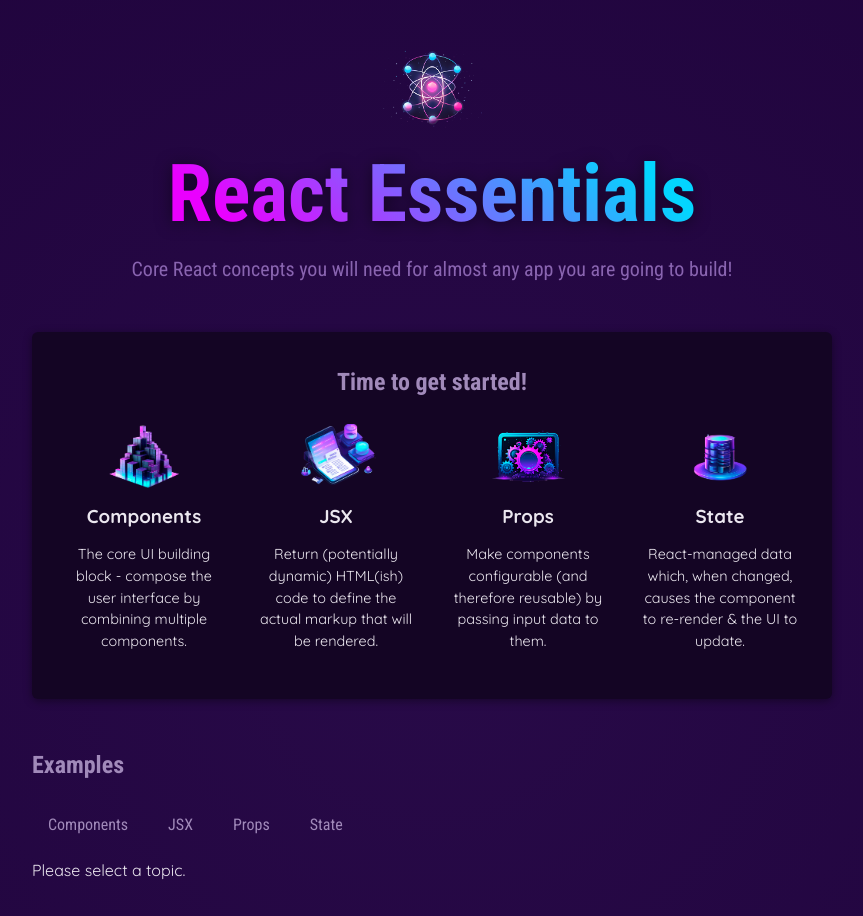
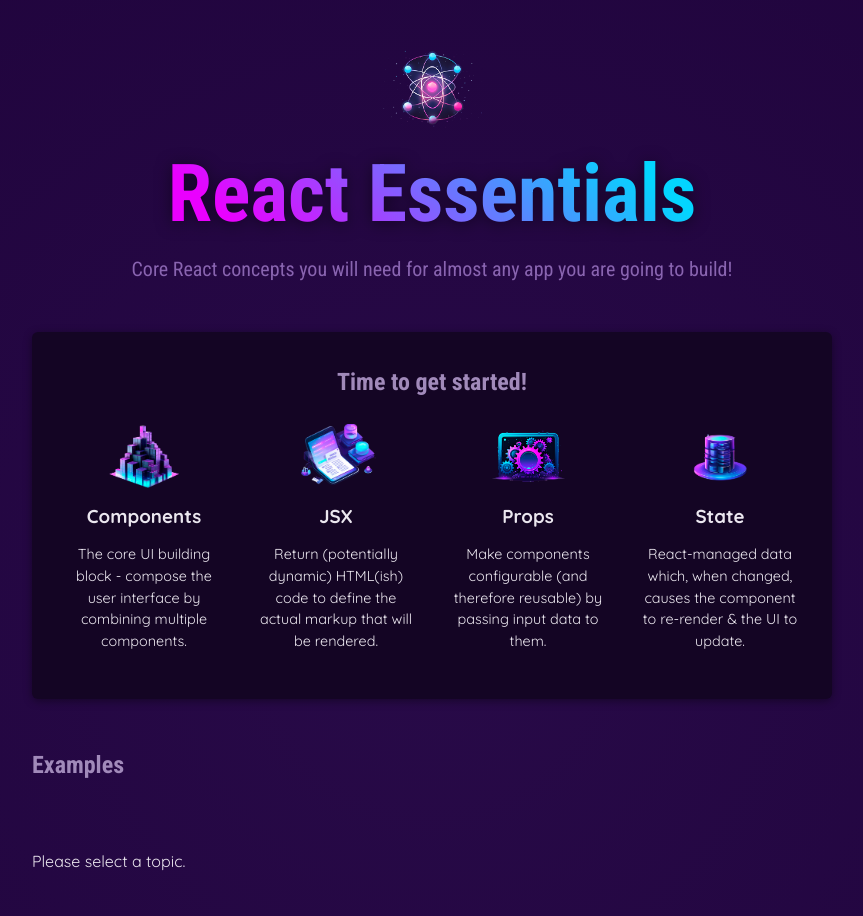
Before and after one commit to jenilkumar1301/01-starting-project, a React (Vite) app: page / in a window 1280 px wide. Shown: the top 916 px of the page, without its empty margins (208-1071 px from the left). Built offline with nearby package versions, Linux system fonts and the light colour scheme.

Commit message:
contionsally render in tabbutton

```diff
--- a/src/App.jsx
+++ b/src/App.jsx
@@ -43,16 +43,16 @@
         <section id="examples">
           <h2>Examples</h2>
           <menu>
-            <TabButton onSelect={() => handleSelect('components')}>
+            <TabButton isSelected = {selectedTopic === 'components'} onSelect={() => handleSelect('components')}>
               Components
             </TabButton>
-            <TabButton onSelect={() => handleSelect('jsx')}>
+            <TabButton isSelected = {selectedTopic === 'jsx'} onSelect={() => handleSelect('jsx')}>
               JSX
             </TabButton>
-            <TabButton onSelect={() => handleSelect('props')}>
+            <TabButton isSelected = {selectedTopic === 'props'} onSelect={() => handleSelect('props')}>
               Props
             </TabButton>
-            <TabButton onSelect={() => handleSelect('state')}>
+            <TabButton isSelected = {selectedTopic === 'state'} onSelect={() => handleSelect('state')}>
               State
             </TabButton>
           </menu>
--- a/src/components/TabButton/TabButton.jsx
+++ b/src/components/TabButton/TabButton.jsx
@@ -1,9 +1,10 @@
 import './TabButton.css';
 
-export default function TabButton({ children, onSelect }) {
+export default function TabButton({ children, onSelect , isSelected})  {
+  console.log('TabButton is rendered');
   return (
     <li>
-      <button onClick={onSelect}>{children}</button>
+      <button ClassName = {isSelected ? 'active' : ''} onClick={onSelect}></button>
     </li>
   );
 }
```
